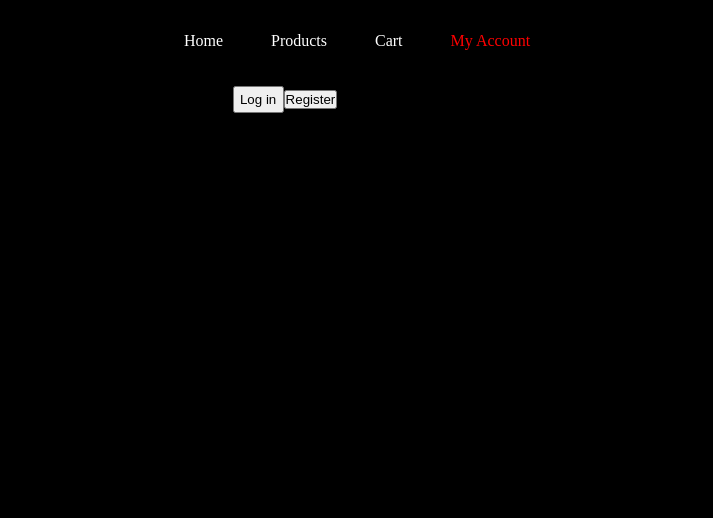
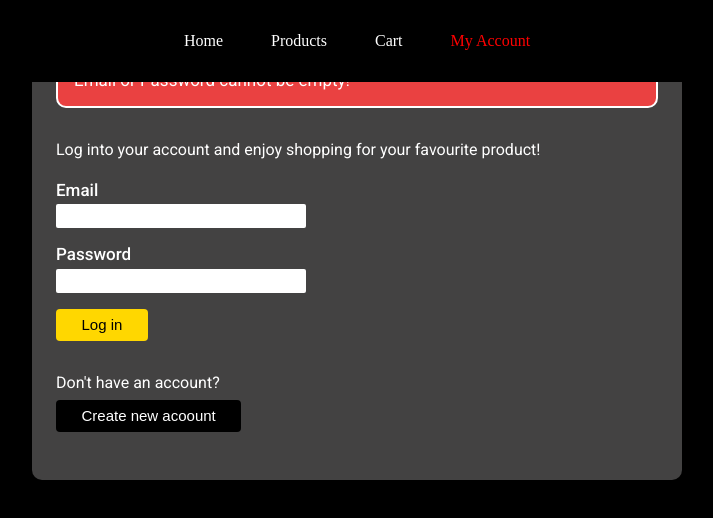
Before and after one commit to RohanGorla/E-Commerce-Template, a React (Vite) app in the folder client/: page /account/login in a window 1280 px wide. Both pictures are taken after a click on the button "Log in". Shown: the top 518 px of the page, without its empty margins (283-996 px from the left). Built offline with nearby package versions, Linux system fonts and the light colour scheme.

Commit message:
add basic styling to login page and add error messages

```diff
--- a/client/src/components/Login.jsx
+++ b/client/src/components/Login.jsx
@@ -1,10 +1,13 @@
 import React, { useState } from "react";
 import { useNavigate } from "react-router-dom";
 import axios from "axios";
+import "../styles/Login.css";
 
 function Login() {
   const [email, setEmail] = useState("");
   const [pass, setPass] = useState("");
+  const [error, setError] = useState(false);
+  const [errorMsg, setErrorMsg] = useState("");
 
   const navigate = useNavigate();
 
@@ -31,6 +34,8 @@ function Login() {
           localStorage.setItem("token", response.data.token);
           navigate("/account");
         } else {
+          setError(true);
+          setErrorMsg(response.data.errorMsg);
           console.log("false");
         }
       })
@@ -41,18 +46,36 @@ function Login() {
 
   return (
     <div
-      style={{
-        display: "flex",
-        justifyContent: "center",
-        gap: "3em",
-        width: "60%",
-        margin: "0 auto",
-      }}
+      className="Login_Container"
+      // style={{
+      //   display: "flex",
+      //   justifyContent: "center",
+      //   gap: "3em",
+      //   width: "60%",
+      //   margin: "0 auto",
+      // }}
     >
-      <div>
-        <div style={{ margin: "1em 0" }}>
-          <label style={{ marginRight: ".4em" }}>Email</label>
+      <div className="Login_Main">
+        <div
+          className={
+            error
+              ? "Login_ErrorMsgBox--visible"
+              : "Login_ErrorMsgBox--invisible"
+          }
+        >
+          <p className="Login_ErrorMsgHeading">Error!</p>
+          <p className="Login_ErrorMsg">{errorMsg}</p>
+        </div>
+        <div className="Login_Notes">
+          <p>
+            Log into your account and enjoy shopping for your favourite product!
+          </p>
+        </div>
+        <form className="Login_Form">
+          <div className="Login_Email">
+            <label>Email</label>
             <input
+              className="Login_Email--Input"
               type="mail"
               onChange={(e) => {
                 setEmail(e.target.value);
@@ -60,9 +83,10 @@ function Login() {
               value={email}
             ></input>
           </div>
-        <div style={{ margin: "1em 0" }}>
-          <label style={{ marginRight: ".4em" }}>Password</label>
+          <div className="Login_Password">
+            <label>Password</label>
             <input
+              className="Login_Password--Input"
               type="password"
               onChange={(e) => {
                 setPass(e.target.value);
@@ -70,20 +94,33 @@ function Login() {
               value={pass}
             ></input>
           </div>
-        <div style={{ margin: "1em 0" }}>
+        </form>
+        <div className="Login_Buttons" style={{ margin: "1em 0" }}>
+          <div className="Login_Buttons--Login">
             <button
-            style={{ padding: ".3em .4em" }}
-            onClick={email && pass ? checkUser : null}
+              // style={{ padding: ".3em .4em" }}
+              onClick={
+                email && pass
+                  ? checkUser
+                  : () => {
+                      setError(true);
+                      setErrorMsg("Email or Password cannot be empty!");
+                    }
+              }
             >
               Log in
             </button>
+          </div>
+          <div className="Login_Buttons--Register">
+            <p>Don't have an account?</p>
             <button
               onClick={() => {
                 navigate("/account/register");
               }}
             >
-            Register
+              Create new acoount
             </button>
+          </div>
         </div>
       </div>
     </div>
--- /dev/null
+++ b/client/src/styles/Login.css
@@ -0,0 +1,123 @@
+/* .Login_Container {
+    padding-top: 7em;
+    max-width: 650px;
+    margin: 0 auto;
+    background-color: rgb(46, 46, 46);
+    display: flex;
+    justify-content: center;
+    align-items: center;
+} */
+
+:root {
+    --Main_Font: "Inter", sans-serif;
+    --Main_Fontsize: 15px;
+    --Secondary_Font: "Roboto", sans-serif;
+    --Secondary_Fontsize: 17px;
+    --Button_Fontsize: 15px;
+}
+
+.Login_Main {
+    max-width: 650px;
+    margin: 0 auto;
+    background-color: rgb(67, 66, 66);
+    padding: 2em 1.5em;
+    border-radius: 10px;
+}
+
+.Login_ErrorMsgBox--visible {
+    background-color: rgb(234, 65, 65);
+    padding: 1em;
+    margin-bottom: 2em;
+    border: 2px solid white;
+    border-radius: 10px;
+}
+
+.Login_ErrorMsgBox--invisible {
+    visibility: hidden;
+    height: 0;
+}
+
+.Login_ErrorMsgHeading, .Login_ErrorMsg {
+    font-family: var(--Secondary_Font);
+    font-size: var(--Secondary_Fontsize);
+}
+
+.Login_Notes {
+    margin-bottom: 1.3em;
+    font-family: var(--Secondary_Font);
+}
+
+.Login_Email {
+    margin: 1em 0;
+}
+
+.Login_Email label {
+    font-family: var(--Secondary_Font);
+    font-size: var(--Secondary_Fontsize);
+    font-weight: 500;
+}
+
+.Login_Email--Input {
+    display: block;
+    width: 250px;
+    font-family: var(--Secondary_Font);
+    font-size: var(--Main_Fontsize);
+    font-weight: 400;
+    margin-top: .3em;
+    padding: .2em 0 .2em .3em;
+    border-style: none;
+    border-radius: 2px;
+}
+
+.Login_Password {
+    margin: 1em 0;
+}
+
+.Login_Password label {
+    font-family: var(--Secondary_Font);
+    font-size: var(--Secondary_Fontsize);
+    font-weight: 500;
+}
+
+.Login_Password--Input {
+    display: block;
+    width: 250px;
+    font-family: var(--Secondary_Font);
+    font-size: var(--Main_Fontsize);
+    font-weight: 400;
+    margin-top: .3em;
+    padding: .2em 0 .2em .3em;
+    border-style: none;
+    border-radius: 2px;
+}
+
+.Login_Buttons--Login button {
+    font-size: var(--Secondary_Font);
+    font-size: var(--Button_Fontsize);
+    font-weight: 500;
+    padding: .5em 1.7em;
+    background-color: gold;
+    border-style: none;
+    border-radius: 4px;
+}
+
+.Login_Buttons--Register {
+    margin-top: 2em;
+}
+
+.Login_Buttons--Register p {
+    margin-bottom: .5em;
+    font-family: var(--Secondary_Font);
+}
+
+.Login_Buttons--Register button {
+    font-size: var(--Secondary_Font);
+    font-size: var(--Button_Fontsize);
+    font-weight: 500;
+    padding: .5em 1.7em;
+    /* background-color: gold; */
+    background-color: black;
+    color: white;
+    border-style: none;
+    border-radius: 4px;
+}
```
Also changed, not shown: 1 other file (tests, documents, lock files or other folders). Lines whose indentation alone changed are shown as unchanged.
